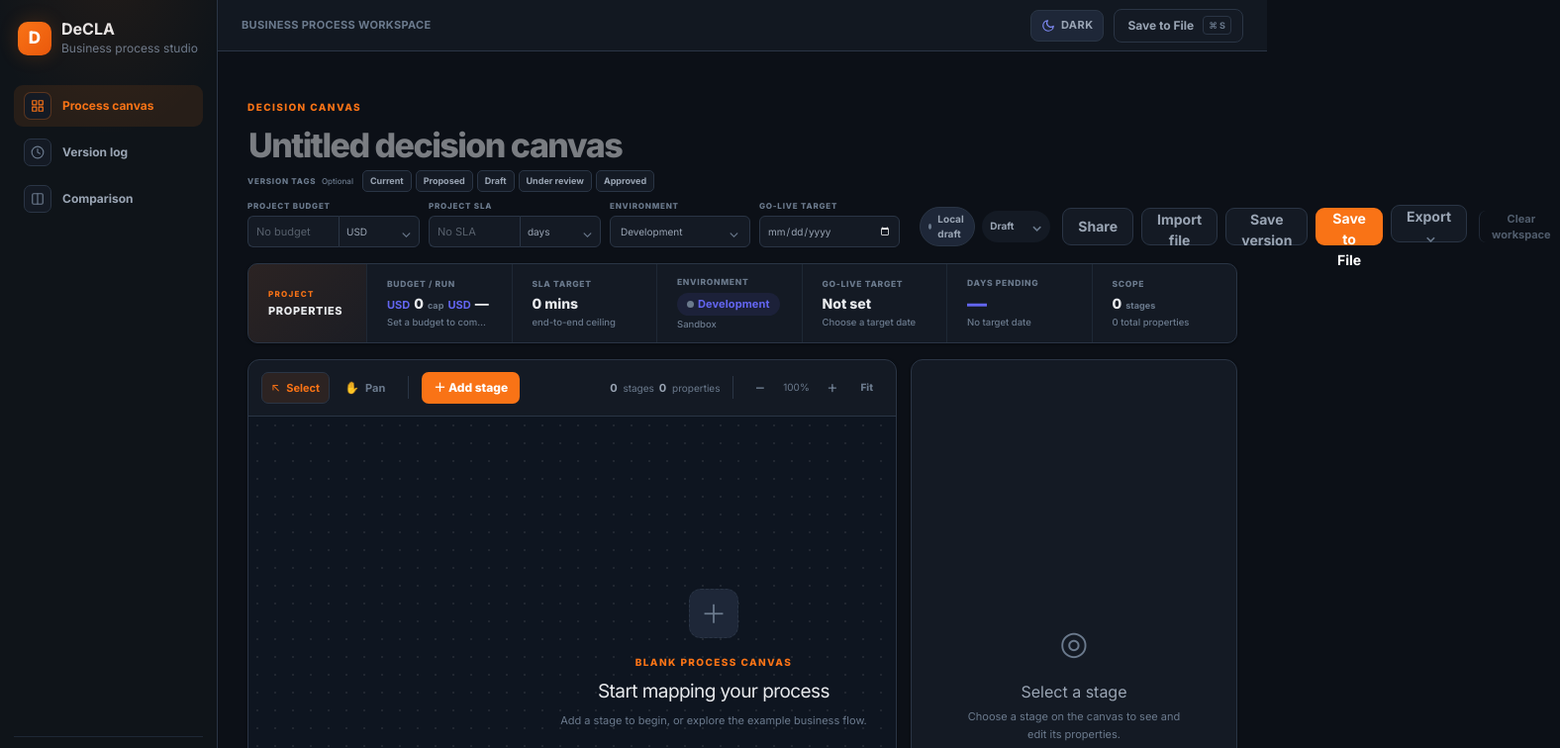
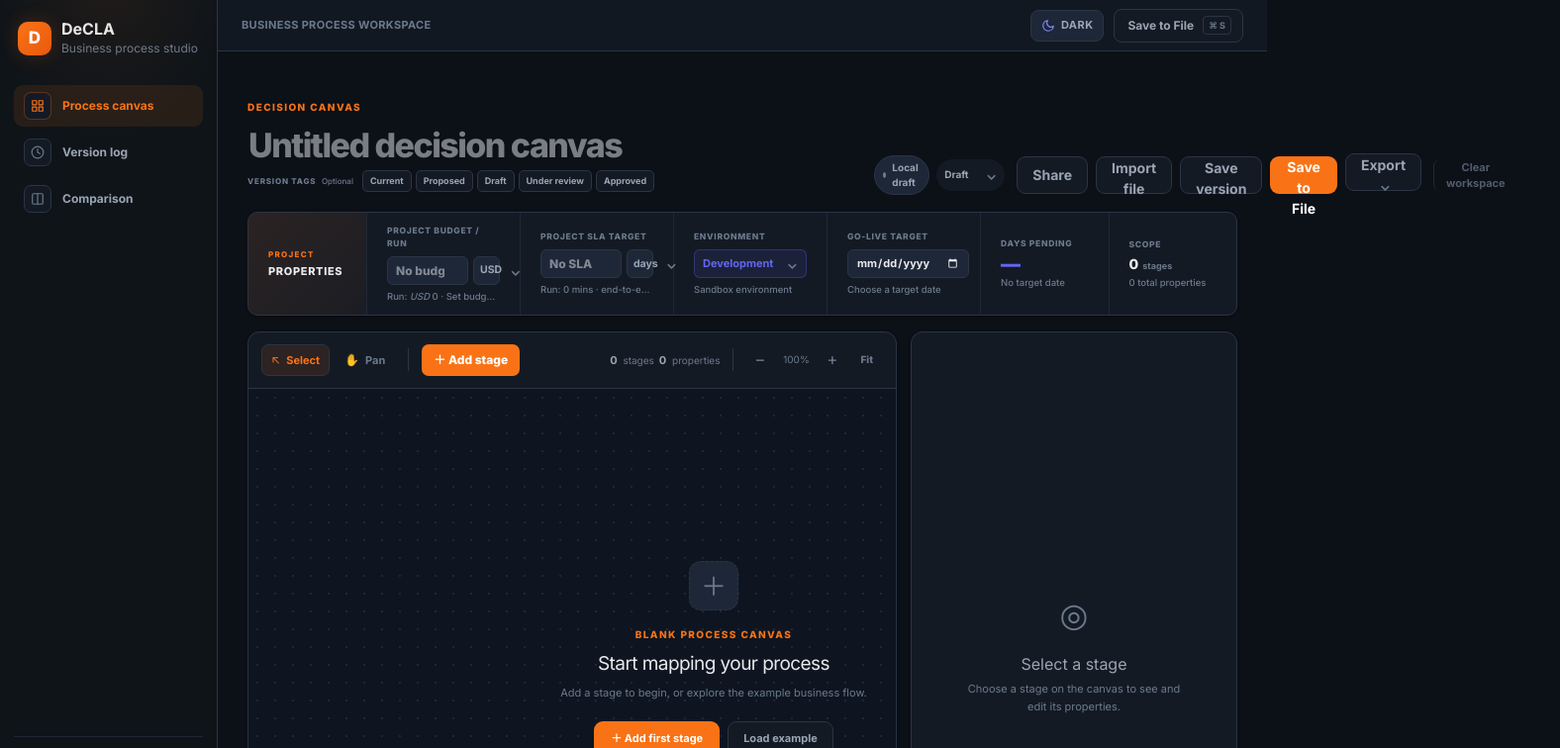
Before and after one commit to g-kannan/DeCLA, a Next.js app: page /canvas in a window 1280 px wide. Shown: the top 756 px of the page at 99% size, 1576 px wide, since content can reach past the window. Built offline with nearby package versions, Linux system fonts and the light colour scheme.

Commit message:
feat: enhance decision canvas with editable project properties and improved styling

```diff
--- a/app/canvas/page.tsx
+++ b/app/canvas/page.tsx
@@ -543,12 +543,6 @@ export default function DecisionCanvasPage() {
             <div className="eyebrow-row"><span className="process-eyebrow">DECISION CANVAS</span>{versions[0] && <span className="version-mini">v{versions[0].version}</span>}</div>
             <div className="process-title-row"><input className="process-title-input" value={processName} onChange={(event) => setProcessName(event.target.value)} placeholder="Untitled decision canvas" aria-label="Decision canvas name" /></div>
             <div className="version-tag-bar"><span>VERSION TAGS <em>Optional</em></span><div>{versionTagOptions.map((tag) => <button key={tag} className={versionTags.includes(tag) ? "selected" : ""} onClick={() => toggleVersionTag(tag)}>{tag}</button>)}</div></div>
-            <div className="project-metadata-row">
-              <label><span>PROJECT BUDGET</span><div className="project-input-group"><input type="number" min="0" step="1" value={projectBudget} onChange={(event) => setProjectBudget(event.target.value)} placeholder="No budget" aria-label="Project budget" /><SearchableSelect value={budgetCurrency} options={currencies.map((currency) => ({ value: currency, label: currency }))} onChange={setBudgetCurrency} ariaLabel="Budget currency" /></div></label>
-              <label><span>PROJECT SLA</span><div className="project-input-group"><input type="number" min="0" step="1" value={projectSla} onChange={(event) => setProjectSla(event.target.value)} placeholder="No SLA" aria-label="Project SLA" /><SearchableSelect value={projectSlaUnit} options={durationUnits.map((unit) => ({ value: unit, label: unit }))} onChange={setProjectSlaUnit} ariaLabel="Project SLA unit" /></div></label>
-              <label className="environment-input"><span>ENVIRONMENT</span><SearchableSelect value={environment} options={environmentOptions} onChange={(value) => setEnvironment(value as CanvasEnvironment)} ariaLabel="Project environment" /></label>
-              <label className="go-live-input"><span>GO-LIVE TARGET</span><input type="date" value={goLiveDate} onChange={(event) => setGoLiveDate(event.target.value)} aria-label="Go-live target date" /></label>
-            </div>
           </div>
           <div className="process-heading-actions">
             <div className="header-status-group"><span className="local-pill"><i /> Local draft</span><label className={`project-status-control header-project-status ${projectStatus}`}><span>PROJECT STATUS</span><SearchableSelect value={projectStatus} options={statusOptions} onChange={(value) => setProjectStatus(value as CanvasStatus)} ariaLabel="Project status" /></label></div><button className="secondary-button" onClick={() => setMessage("Share link copied to clipboard")}>Share</button>
@@ -558,25 +552,35 @@ export default function DecisionCanvasPage() {
 
         <section className="project-properties-strip" aria-label="Project properties">
           <div className="project-properties-title"><span>PROJECT</span><strong>PROPERTIES</strong></div>
-          <div className="project-property-metric">
-            <span>BUDGET / RUN</span>
-            <strong><em>{budgetCurrency}</em>{totalCost.toLocaleString()}<span className="prop-cap">cap</span> <em>{budgetCurrency}</em>{projectBudget ? Number(projectBudget).toLocaleString() : "—"}</strong>
-            <small>{budgetTotal > 0 ? `${Math.round((totalCost / budgetTotal) * 100)}% of run budget` : "Set a budget to compare"}</small>
+          <div className="project-property-metric editable-metric">
+            <span>PROJECT BUDGET / RUN</span>
+            <div className="prop-control-group">
+              <input type="number" min="0" step="1" value={projectBudget} onChange={(event) => setProjectBudget(event.target.value)} placeholder="No budget" aria-label="Project budget" className="prop-input-number" />
+              <SearchableSelect value={budgetCurrency} options={currencies.map((currency) => ({ value: currency, label: currency }))} onChange={setBudgetCurrency} ariaLabel="Budget currency" className="prop-select-currency" />
+            </div>
+            <small>Run: <em>{budgetCurrency}</em> {totalCost.toLocaleString()}{budgetTotal > 0 ? ` · ${Math.round((totalCost / budgetTotal) * 100)}% of cap` : " · Set budget cap"}</small>
           </div>
-          <div className="project-property-metric">
-            <span>SLA TARGET</span>
-            <strong>{formatDuration(totalLatencyMinutes)}</strong>
-            <small>{slaTargetMinutes > 0 ? `${Math.round((totalLatencyMinutes / slaTargetMinutes) * 100)}% · end-to-end ceiling` : "end-to-end ceiling"}</small>
+          <div className="project-property-metric editable-metric">
+            <span>PROJECT SLA TARGET</span>
+            <div className="prop-control-group">
+              <input type="number" min="0" step="1" value={projectSla} onChange={(event) => setProjectSla(event.target.value)} placeholder="No SLA" aria-label="Project SLA" className="prop-input-number" />
+              <SearchableSelect value={projectSlaUnit} options={durationUnits.map((unit) => ({ value: unit, label: unit }))} onChange={setProjectSlaUnit} ariaLabel="Project SLA unit" className="prop-select-unit" />
+            </div>
+            <small>Run: {formatDuration(totalLatencyMinutes)}{slaTargetMinutes > 0 ? ` · ${Math.round((totalLatencyMinutes / slaTargetMinutes) * 100)}% ceiling` : " · end-to-end ceiling"}</small>
           </div>
-          <div className="project-property-metric">
+          <div className="project-property-metric editable-metric">
             <span>ENVIRONMENT</span>
-            <strong className={`environment-badge ${environment}`}><i />{environmentOptions.find((option) => option.value === environment)?.label}</strong>
-            <small>{environment === "production" ? "Live traffic" : environment === "staging" ? "Pre-production" : "Sandbox"}</small>
+            <div className="prop-control-group">
+              <SearchableSelect value={environment} options={environmentOptions} onChange={(value) => setEnvironment(value as CanvasEnvironment)} ariaLabel="Project environment" className={`prop-select-env ${environment}`} />
+            </div>
+            <small>{environment === "production" ? "Live traffic" : environment === "staging" ? "Pre-production" : "Sandbox environment"}</small>
           </div>
-          <div className="project-property-metric">
+          <div className="project-property-metric editable-metric">
             <span>GO-LIVE TARGET</span>
-            <strong>{formatShortDate(goLiveDate)}</strong>
-            <small>{goLiveDate ? "Target release date" : "Choose a target date"}</small>
+            <div className="prop-control-group">
+              <input type="date" value={goLiveDate} onChange={(event) => setGoLiveDate(event.target.value)} aria-label="Go-live target date" className="prop-input-date" />
+            </div>
+            <small>{goLiveDate ? formatShortDate(goLiveDate) : "Choose a target date"}</small>
           </div>
           <div className="project-property-metric days-pending">
             <span>DAYS PENDING</span>
--- a/app/globals.css
+++ b/app/globals.css
@@ -1270,6 +1270,109 @@ input:focus, select:focus, textarea:focus {
   background: rgba(34,197,94,0.08);
 }
 
+.project-property-metric.editable-metric {
+  gap: 3px;
+  min-width: 155px;
+}
+.prop-control-group {
+  display: flex;
+  align-items: center;
+  gap: 5px;
+  margin-top: 3px;
+  margin-bottom: 1px;
+}
+.prop-input-number {
+  width: 82px;
+  height: 29px;
+  padding: 0 8px;
+  border: 1px solid var(--line);
+  border-radius: 6px;
+  color: var(--ink);
+  background: var(--surface-raised);
+  font-size: 12px;
+  font-weight: 750;
+  outline: 0;
+}
+.prop-input-number:hover {
+  border-color: var(--border-hover);
+}
+.prop-input-number:focus {
+  border-color: var(--primary);
+  background: var(--surface);
+}
+.prop-select-currency,
+.prop-select-unit {
+  width: 68px;
+}
+.prop-select-currency .searchable-select-trigger,
+.prop-select-unit .searchable-select-trigger {
+  height: 29px;
+  padding: 0 6px;
+  border-color: var(--line);
+  border-radius: 6px;
+  color: var(--ink-secondary);
+  background: var(--surface-raised);
+  font-size: 10.5px;
+  font-weight: 700;
+}
+.prop-select-currency .searchable-select-trigger:hover,
+.prop-select-unit .searchable-select-trigger:hover {
+  border-color: var(--border-hover);
+  color: var(--ink);
+  background: var(--surface-hover);
+}
+.prop-select-env {
+  width: 135px;
+}
+.prop-select-env .searchable-select-trigger {
+  height: 29px;
+  padding: 0 8px;
+  border-color: var(--line);
+  border-radius: 6px;
+  color: var(--ink);
+  background: var(--surface-raised);
+  font-size: 11px;
+  font-weight: 700;
+}
+.prop-select-env .searchable-select-trigger:hover {
+  border-color: var(--border-hover);
+  background: var(--surface-hover);
+}
+.prop-select-env.development .searchable-select-trigger {
+  border-color: rgba(99,102,241,0.3);
+  color: var(--accent);
+  background: var(--accent-soft);
+}
+.prop-select-env.staging .searchable-select-trigger {
+  border-color: rgba(245,158,11,0.3);
+  color: var(--warning);
+  background: rgba(245,158,11,0.08);
+}
+.prop-select-env.production .searchable-select-trigger {
+  border-color: rgba(34,197,94,0.3);
+  color: var(--good);
+  background: rgba(34,197,94,0.08);
+}
+.prop-input-date {
+  width: 135px;
+  height: 29px;
+  padding: 0 8px;
+  border: 1px solid var(--line);
+  border-radius: 6px;
+  color: var(--ink);
+  background: var(--surface-raised);
+  font-size: 11px;
+  font-weight: 700;
+  outline: 0;
+}
+.prop-input-date:hover {
+  border-color: var(--border-hover);
+}
+.prop-input-date:focus {
+  border-color: var(--primary);
+  background: var(--surface);
+}
+
 .process-layout { display: grid; grid-template-columns: minmax(0, 1fr) 330px; gap: 14px; align-items: stretch; }
 .process-canvas-panel, .inspector-panel { min-height: 650px; border: 1px solid var(--line); border-radius: 12px; background: var(--surface); box-shadow: var(--shadow-sm); }
 .process-canvas-panel { display: grid; grid-template-rows: auto minmax(440px, 1fr) auto; min-width: 0; overflow: hidden; }
```
